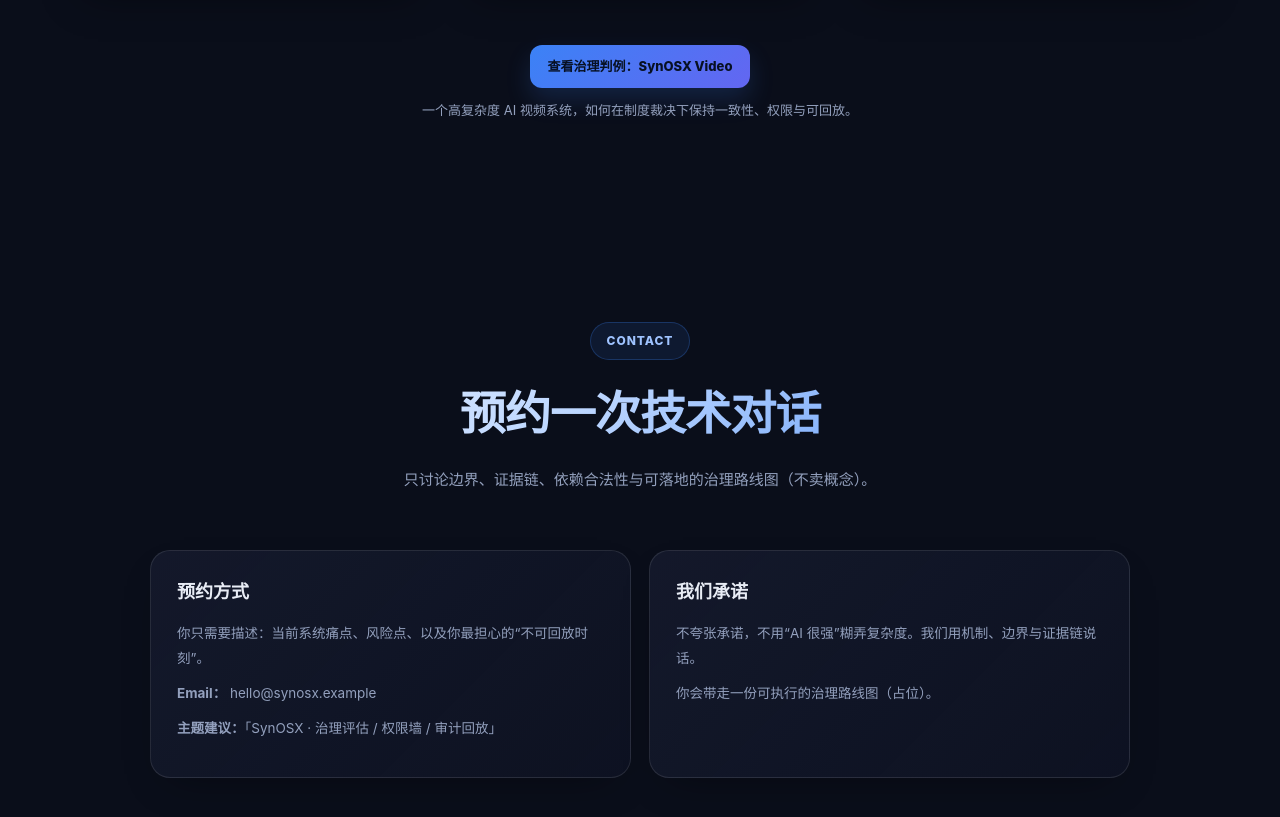
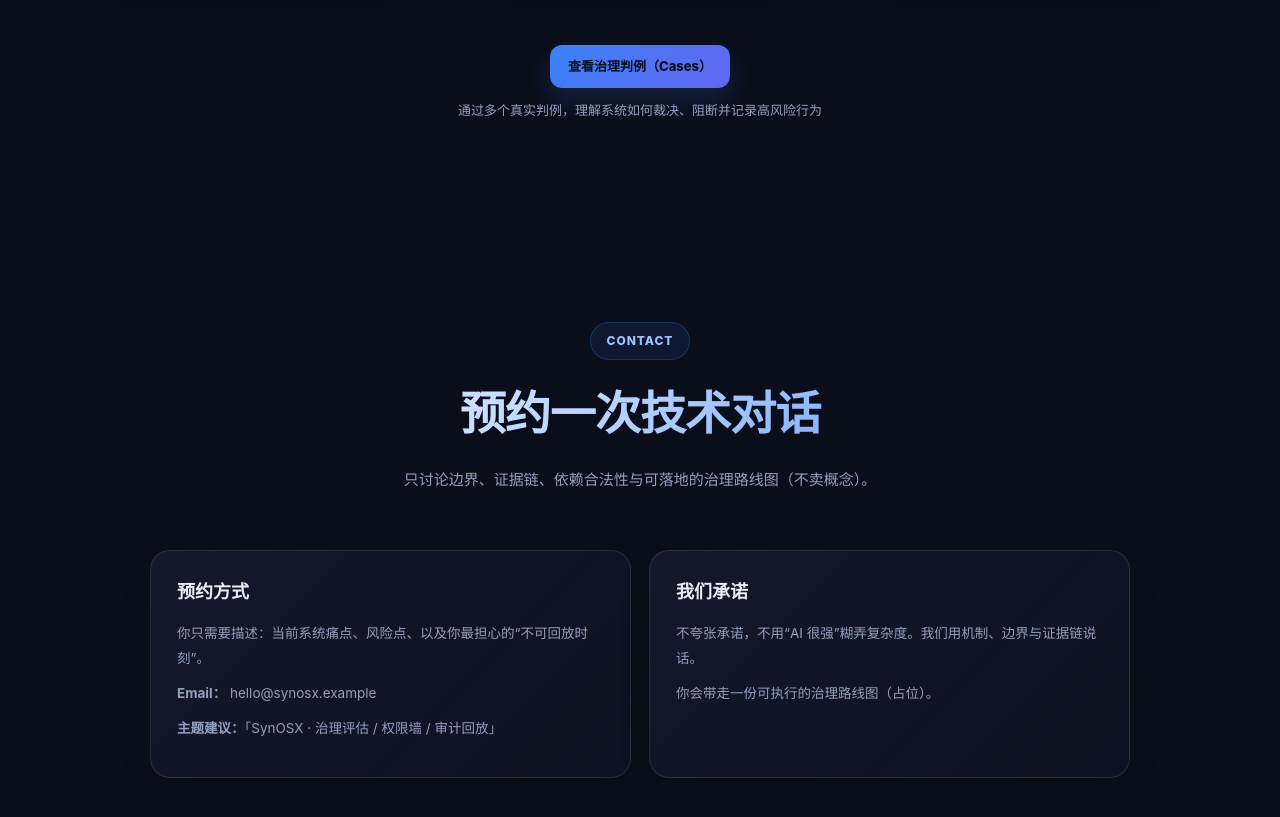
Before and after one commit to synorax-2025/synosx-syn, a plain HTML site: page index.html in a window 1280 px wide. Shown: the part 4495-5312 px from the top of the page. Drawn offline with Linux system fonts and the light colour scheme.

Commit message:
Add files via upload

```diff
--- a/index.html
+++ b/index.html
@@ -906,13 +906,13 @@
       </div>
     </div>
 
-    <!-- ✅ 就贴在这里：grid 结束之后 -->
+    <!-- ✅ Use Cases 总入口（替换原 Video 直链） -->
     <div style="margin-top:48px; text-align:center;">
-      <a href="case-video.html" class="cta-button">
-        查看治理判例：SynOSX Video
+      <a href="cases.html" class="cta-button">
+        查看治理判例（Cases）
       </a>
       <p style="margin-top:12px; font-size:13px; color:#93a0bd;">
-        一个高复杂度 AI 视频系统，如何在制度裁决下保持一致性、权限与可回放。
+        通过多个真实判例，理解系统如何裁决、阻断并记录高风险行为
       </p>
     </div>
     <!-- ✅ 到这里结束 -->
```
